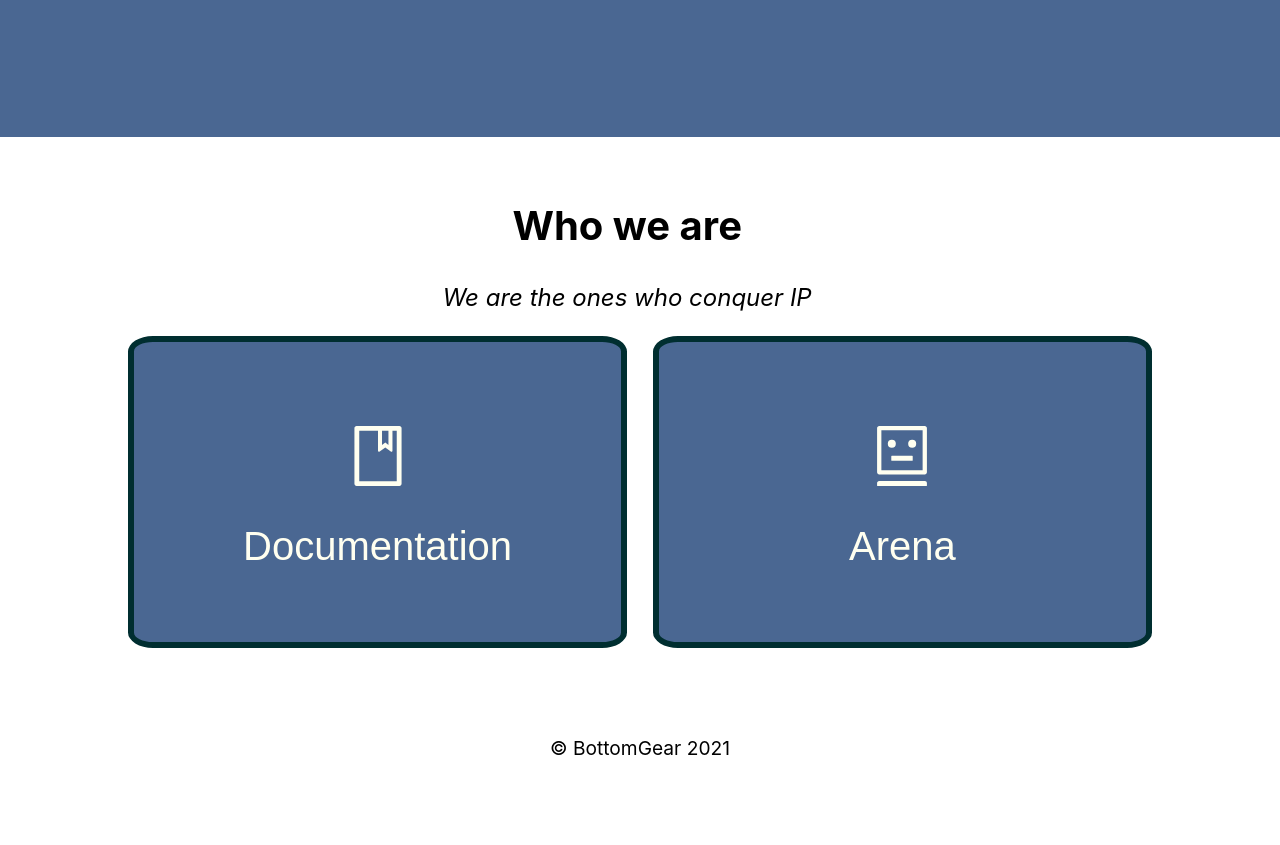
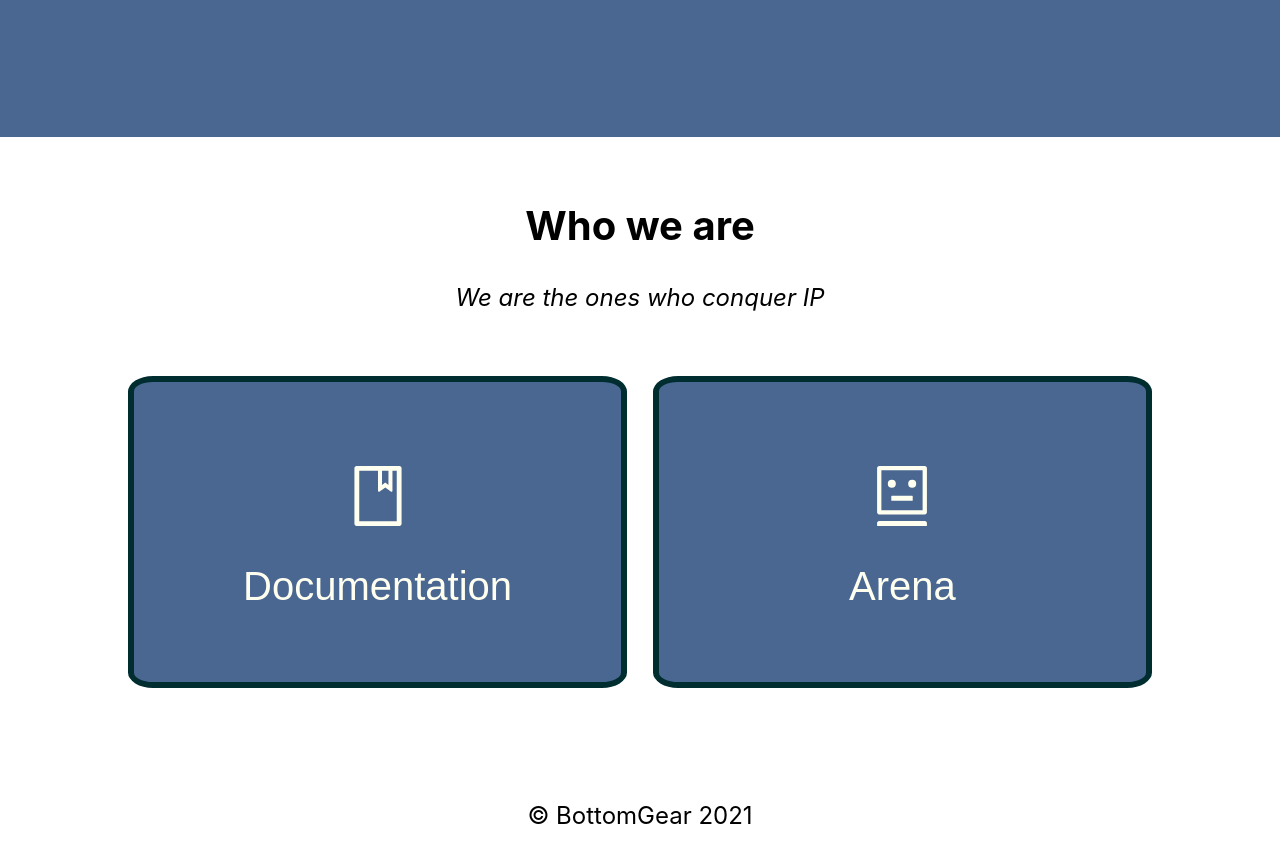
Before and after one commit to BOTomGearM8/MaBots, a React (Create React App) app in the folder client/bots-ui/: page / in a window 1280 px wide. Shown: the part 580-1425 px from the top of the page. Before the commit the page ends 1356 px from the top, so only its background shows below. Built offline with nearby package versions, Linux system fonts and the light colour scheme.

Commit message:
fixed styling

```diff
--- a/client/bots-ui/src/App.css
+++ b/client/bots-ui/src/App.css
@@ -4,20 +4,22 @@
   margin: 0;
   padding: 0;
 }
-.wrapper {
-  height: 100%;
-  width: 100%;
-  /* padding: 20px; */
+
+.root {
+  min-height: 100vh;
 }
 
-#root {
-  height: 100%;
+.wrapper {
+  height: auto;
+  width: 100%;
+  position: relative;
+  overflow: hidden;
 }
 
 footer {
   position: relative;
-  top: 50%;
+  bottom: 15px;
   height: 5%;
   text-align: center;
-  font-size: larger;
+  font-size: x-large;
 }
--- a/client/bots-ui/src/Dashboard.css
+++ b/client/bots-ui/src/Dashboard.css
@@ -1,12 +1,15 @@
 section {
-    height: 100%;
+    height: auto;
     width: 100%;
 }
 section > .wrapper {
-    height: 100%;
-    width: 98%;
-    position: relative;
     margin-top: 5%;
+    overflow: visible;
+}
+
+#dashboard {
+    height: auto;
+    overflow: hidden;
 }
 
 section > .wrapper > h2 {
@@ -28,13 +31,13 @@
     justify-content: center;
 }
 
-section > button {
+.btn {
     border: none;
     color: #fffff0;
     font-size: 2.5em;
     height: 39vh;
     width: 39vw;
-    position: absolute;
+    position: relative;
     border-radius: 5%;
     margin-bottom: 10%;
 }
@@ -49,30 +52,27 @@
     font-size: 1.5em;
 }
 
-section > button:hover {
+.btn:hover {
     color:peru;
     cursor: pointer;
 }
 
-section#doc-section > button {
+section#doc-section > .wrapper > .btn {
     background-color: rgb(74, 103, 146);
+    float: left;
     left: 10%;
     border: 6px solid rgb(0, 46, 48);
 }
 
-section#doc-section > button {
+section#arena-section > .wrapper > .btn {
     background-color: rgb(74, 103, 146);
-    left: 10%;
-    border: 6px solid rgb(0, 46, 48);
-}
-
-section#arena-section > button {
-    background-color: rgb(74, 103, 146);
+    float: right;
     right: 10%;
     border: 6px solid rgb(0, 46, 48);
 }
 
-section > button > div {
+
+.btn > div {
     display: block;
     height: 40%;
     width: 100%;
--- a/client/bots-ui/src/Dashboard.js
+++ b/client/bots-ui/src/Dashboard.js
@@ -33,27 +33,41 @@
 
       {props.dashboardState === 'start' &&
         <section id = "doc-section">
+          <div className = "wrapper">
             <button className = "btn" onClick = {toDoc}>
               <BookOutlined className="book"/>
               <div id = "doc">Documentation</div>
             </button>
+            </div>
         </section>
       }
 
       {props.dashboardState === 'start' &&
         <section id = "arena-section">
+          <div className = "wrapper">
             <button className = "btn" onClick = {toArena}>
               <RobotOutlined className="robot"/>
               <div id = "arena">Arena</div>
             </button>
+          </div>
         </section>
       }
 
       {/* if Documentation button was clicked */}
-      {props.dashboardState === 'doc' && <Documentation/>}
+      {props.dashboardState === 'doc' &&
+        <section>
+          <div className = "wrapper">
+            <Documentation/>
+          </div>
+        </section>}
 
       {/* if Arena button was clicked */}
-      {props.dashboardState === 'arena' && <Arena/>}
+      {props.dashboardState === 'arena' &&
+        <section>
+          <div className = "wrapper">
+            <Arena/>
+          </div>
+        </section>}
     </div>
   );
 }
```
Lines whose indentation alone changed are shown as unchanged.
